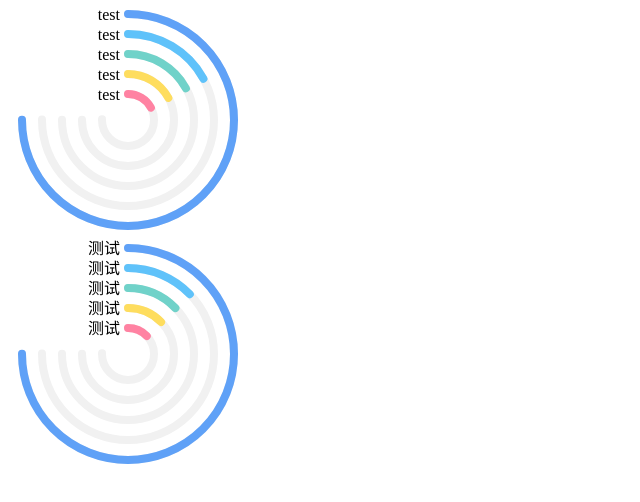
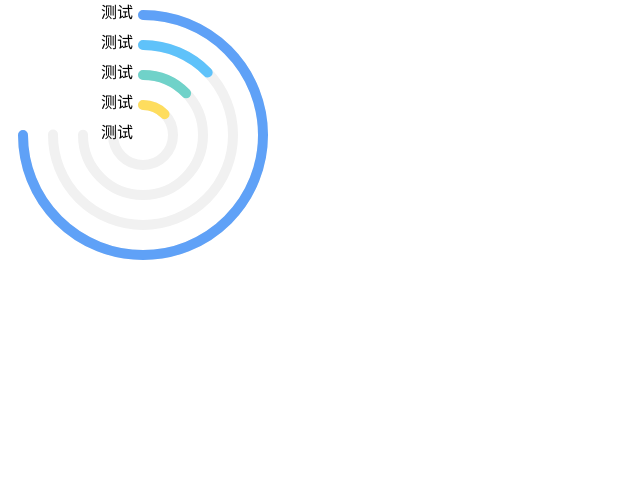
Before and after one commit to Ari-ZH/vue-Multicyclic-progress-percentage, a Vue app: page / in a window 1280 px wide. Shown: the top 502 px of the page, without its empty margins (0-640 px from the left). Built offline with nearby package versions, Linux system fonts and the light colour scheme.

Commit message:
初步封装完成

```diff
--- a/src/App.vue
+++ b/src/App.vue
@@ -56,14 +56,8 @@
     margin: 0;
   }
   .circleTitleBox {
-    width: 112px;
-    height: 100px;
     position: absolute;
-    top: 0;
-    line-height: 20px;
     text-align: right;
-    vertical-align: text-top;
-    top: -5px;
     padding-right: 10px;
     box-sizing: border-box;
   }
@@ -71,160 +65,24 @@
 </style>
 <template>
   <section>
-    <!-- <section class="p-switch btn" @click="isDurationModel = !isDurationModel">
-      {{ isDurationModel ? '动画模式' : '持续模式' }}
-    </section> -->
-    <section class="p-test">
-      <circle-progress
-        id="circle1"
-        class="circleSmiall"
-        :isAnimation="true"
-        :isRound="true"
-        :width="width - 4 * (2 * ringSpacing)"
-        :radius="radius"
-        :progress="progressPro[0]"
-        :barColor="barColors[0]"
-        :duration="duration"
-        :delay="delay"
-        :timeFunction="timeFunction"
-        :backgroundColor="backgroundColor"
-      ></circle-progress>
-      <circle-progress
-        id="circle2"
-        ref="$circle"
-        class="circleSmiall"
-        :isAnimation="true"
-        :isRound="true"
-        :width="width - 3 * (2 * ringSpacing)"
-        :radius="radius"
-        :progress="progressPro[1]"
-        :barColor="barColors[1]"
-        :duration="duration"
-        :delay="delay"
-        :timeFunction="timeFunction"
-        :backgroundColor="backgroundColor"
-      ></circle-progress>
-      <circle-progress
-        id="circle3"
-        class="circleSmiall"
-        :isAnimation="true"
-        :isRound="true"
-        :width="width - 2 * (2 * ringSpacing)"
-        :radius="radius"
-        :progress="progressPro[2]"
-        :barColor="barColors[2]"
-        :duration="duration"
-        :delay="delay"
-        :timeFunction="timeFunction"
-        :backgroundColor="backgroundColor"
-      ></circle-progress>
-      <circle-progress
-        id="circle4"
-        class="circleSmiall"
-        :isAnimation="true"
-        :isRound="true"
-        :width="width - 1 * (2 * ringSpacing)"
-        :radius="radius"
-        :progress="progressPro[3]"
-        :barColor="barColors[3]"
-        :duration="duration"
-        :delay="delay"
-        :timeFunction="timeFunction"
-        :backgroundColor="backgroundColor"
-      ></circle-progress>
-      <circle-progress
-        id="circle5"
-        class="circlebig"
-        :isAnimation="true"
-        :isRound="true"
-        :width="width"
-        :radius="radius"
-        :progress="progressPro[4]"
-        :barColor="barColors[4]"
-        :duration="duration"
-        :delay="delay"
-        :timeFunction="timeFunction"
-        :backgroundColor="backgroundColor"
-      ></circle-progress>
-      <div class="circleTitleBox" style="">
-        <p>test</p>
-        <p>test</p>
-        <p>test</p>
-        <p>test</p>
-        <p>test</p>
-      </div>
-    </section>
-    <!-- :class="n == option.ringNum ? 'circleBig' : 'circleSmiall'" -->
-    <section class="p-test">
-      <circle-progress
-        v-for="n in option.ringNum"
-        :id="'circle1' + n"
-        :isAnimation="true"
-        :isRound="true"
-        :width="option.width - (option.ringNum - n) * (2 * option.ringSpacing)"
-        :radius="option.radius"
-        :progress="option.progressPro[n - 1] * 0.75"
-        :barColor="option.barColors[n - 1]"
-        :duration="option.duration"
-        :timeFunction="option.timeFunction"
-        :backgroundColor="option.backgroundColor"
-        :style="
-          n == option.ringNum
-            ? 'position:relative;'
-            : 'position:absolute;top:' +
-              (option.ringNum - n) * option.ringSpacing +
-              'px;left:' +
-              (option.ringNum - n) * option.ringSpacing +
-              'px;'
-        "
-      ></circle-progress>
-      <div class="circleTitleBox" style="">
-        <p v-for="item in option.titles">{{ item }}</p>
-      </div>
-    </section>
+    <Circle-collection :option="options"></Circle-collection>
   </section>
 </template>
 <script>
-import CircleProgress from "./components/circle-progress";
 import CircleCollection from "./components/circleCollection";
 
 export default {
   components: {
-    CircleProgress
+    CircleCollection
   },
   data() {
     return {
-      isDurationModel: false, // 是否打开持续缓动模式
-      isShow: true,
-      progress: 70,
-      delay: 20,
-      barColor: "#F2AE57",
-      intervalTimer: null, // 持续模式，循环计时器
-      currentTime: 0, // 当前时间
-      durationTime: 60, // 持续模式总时长
-      radius: 8,
-      ringSpacing: 20, // 环间距
-      ringNum: 5, //环的个数
-      width: 220,
-      // 最大环宽度  直径
-      radius: 8,
-      //  环宽
-      progressPro: [17, 17, 17, 17, 75],
-      // 各个环百分比
-      barColors: ["#FF82A2", "#FEDD5E", "#70D2C9", "#5FC2FA", "#5FA1F7"],
-      // 各个颜色
-      duration: 500,
-      // 动画时长
-      titles: ["测试", "测试", "测试", "测试", "测试"],
-      backgroundColor: "#F1F1F1",
-      timeFunction: "cubic-bezier(0.99, 0.01, 0.22, 0.94)",
-
-      option: {
-        ringSpacing: 20, // 环间距
+      options: {
+        ringSpacing: 30, // 环间距
         ringNum: 5, //环的个数
-        width: 220,
+        // width: 420,
         // 最大环宽度  直径
-        radius: 8,
+        radius: 10,
         //  环宽
         progressPro: [17, 17, 17, 17, 100],
         // 各个环百分比
@@ -234,7 +92,9 @@ export default {
         // 动画时长
         titles: ["测试", "测试", "测试", "测试", "测试"],
         backgroundColor: "#F1F1F1",
-        timeFunction: "cubic-bezier(0.99, 0.01, 0.22, 0.94)"
+        timeFunction: "cubic-bezier(0.99, 0.01, 0.22, 0.94)",
+        // isAnimation:false,
+        // isRound:false
       }
     };
   },
--- a/src/components/circleCollection.vue
+++ b/src/components/circleCollection.vue
@@ -3,19 +3,26 @@
   position: relative;
   background-color: white;
   margin: 10px;
- p{
+  p {
     margin: 0;
     padding: 0;
   }
+}
+.circleTitleBox {
+  position: absolute;
+  text-align: right;
+  padding-right: 10px;
+  box-sizing: border-box;
 }
 </style>
 <template>
   <section class="p-test">
     <circle-progress
       v-for="n in option.ringNum"
+      :key="n"
       :id="'circle1' + n"
-      :isAnimation="true"
-      :isRound="true"
+      :isAnimation="option.isAnimation"
+      :isRound="option.isRound"
       :width="option.width - (option.ringNum - n) * (2 * option.ringSpacing)"
       :radius="option.radius"
       :progress="option.progressPro[n - 1] * 0.75"
@@ -33,7 +40,15 @@
             'px;'
       "
     ></circle-progress>
-    <div class="circleTitleBox" style="">
+    <div
+      class="circleTitleBox"
+      :style="{
+        width: option.width / 2 + 'px',
+        height: option.width / 2 + 'px',
+        top: '-' + option.ringSpacing / 2.5 + 'px',
+        lineHeight: option.ringSpacing + 'px'
+      }"
+    >
       <p v-for="item in option.titles">{{ item }}</p>
     </div>
   </section>
@@ -41,30 +56,43 @@
 <script>
 import CircleProgress from "./circle-progress";
 export default {
+  created(){
+	  if(!this.option.width){
+		  this.$set(this.option, 'width', 250)
+	  }
+  },
   components: {
     CircleProgress
   },
   props: {
+    option: {
       width: {
         type: [Number, String],
         default: 250
-    }, // 圆的大小
+      }, // 最大圆的大小
       radius: {
         type: [Number, String],
         default: 8
       }, // 进度条厚度
-    progress: [Number, String], // 进度条百分比
-    barColor: String, // 进度条颜色
-    backgroundColor: String, // 背景颜色
+      progress: {
+        type: Array
+      }, // 进度条百分比
+      barColor: {
+        type: Array
+      }, // 进度条颜色
+      backgroundColor: {
+        type: String,
+        default: "#F1F1F1"
+      }, // 背景颜色
       isAnimation: {
         // 是否是动画效果
         type: Boolean,
-      default: true
+        default: false
       },
       isRound: {
         // 是否是圆形画笔
         type: Boolean,
-      default: true
+        default: false
       },
       id: {
         // 组件的id，多组件共存时使用
@@ -82,5 +110,6 @@ export default {
         default: 200
       }
     }
+  }
 };
 </script>
```
Lines whose indentation alone changed are shown as unchanged.
